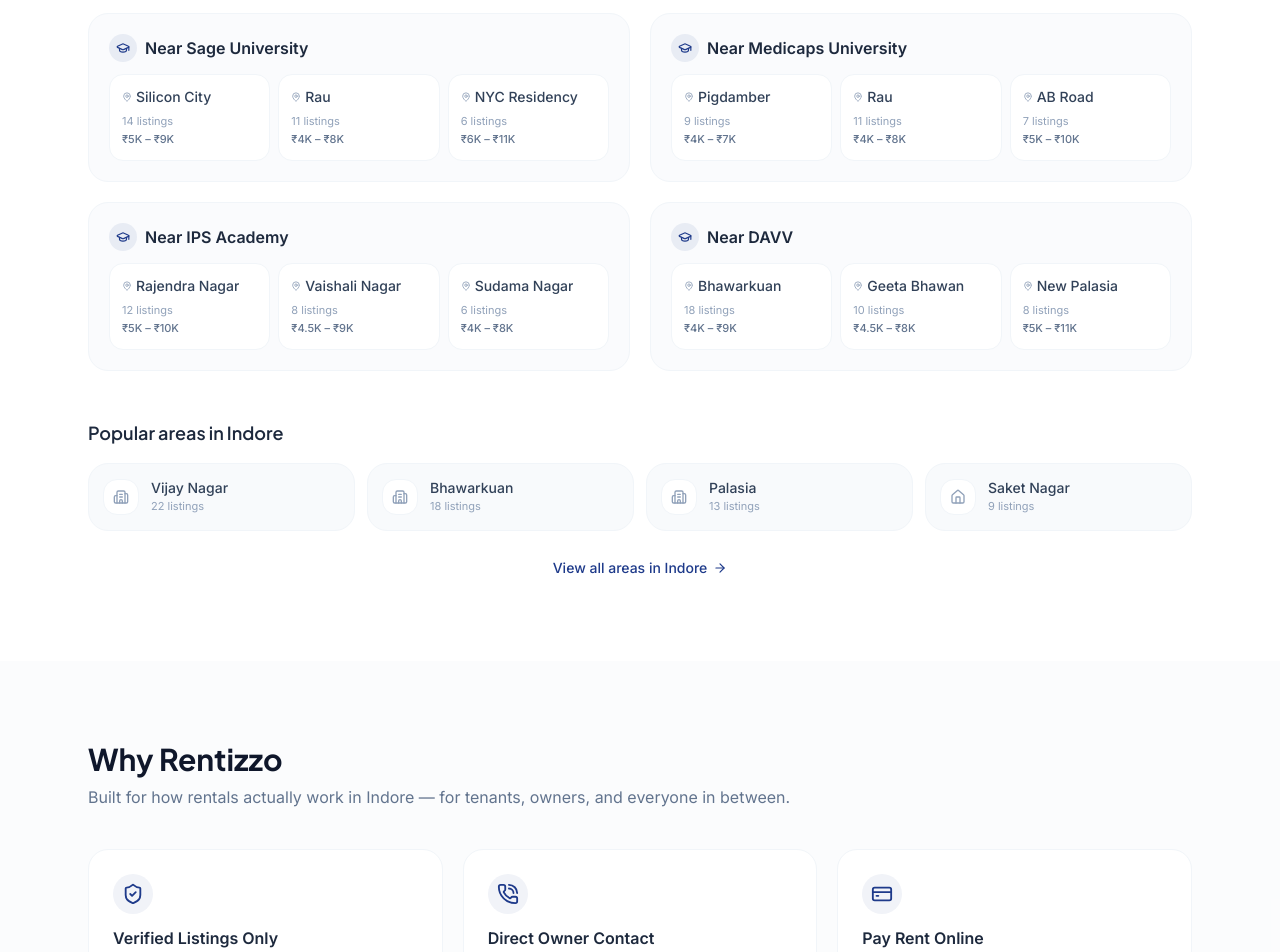
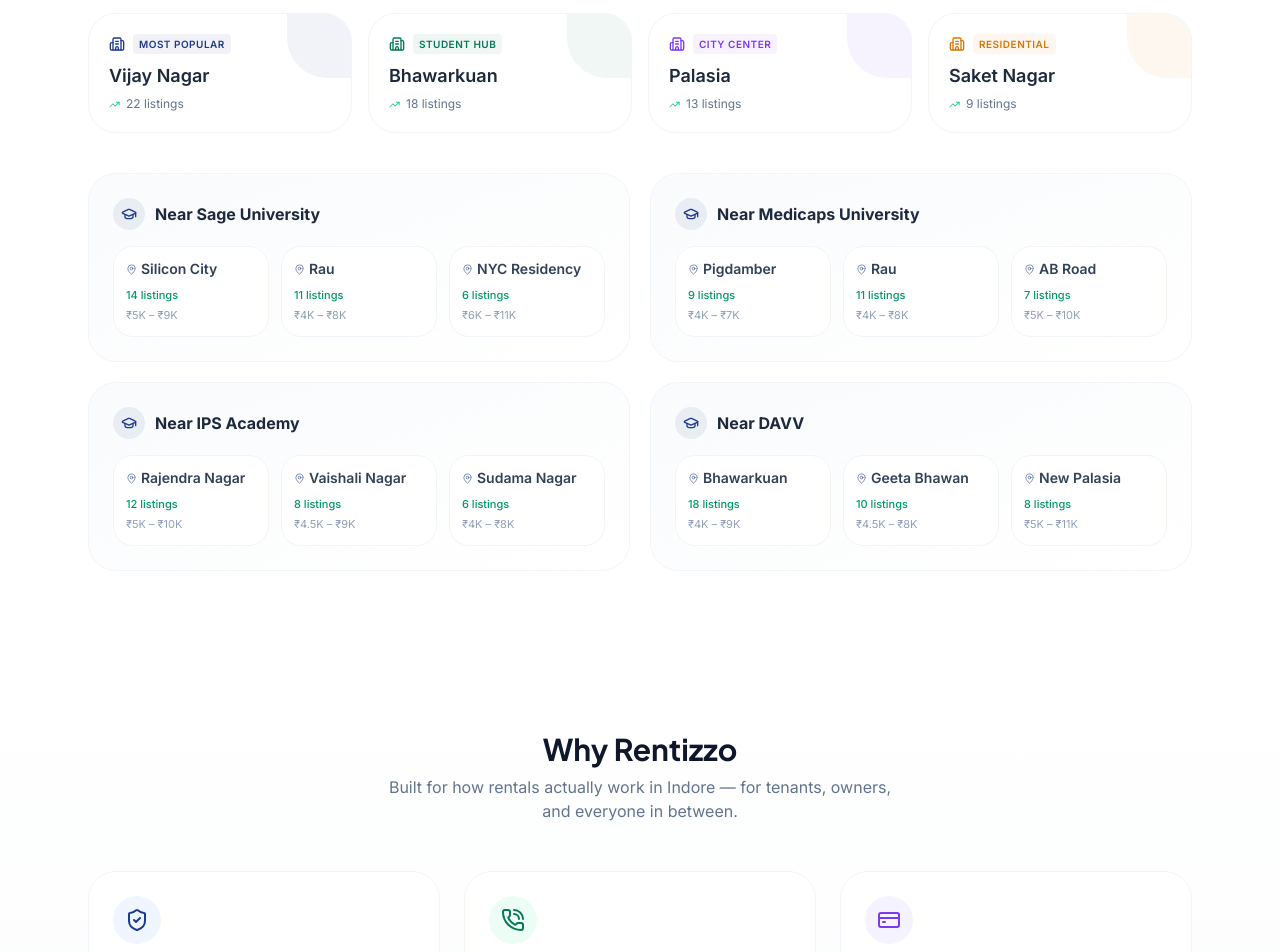
Before and after one commit to rishabhvyas17/Rentizzo, a React (Vite) app: page / in a window 1280 px wide. Shown: the part 880-1832 px from the top of the page. Built offline with nearby package versions, Linux system fonts and the light colour scheme.

Commit message:
feat: redesign LocationBrowse and ValueProps sections with enhanced layout, visual styling, and interactivity

```diff
--- a/src/pages/landing/sections/LocationBrowse.tsx
+++ b/src/pages/landing/sections/LocationBrowse.tsx
@@ -1,6 +1,6 @@
 import { useNavigate } from 'react-router-dom';
 import { motion } from 'framer-motion';
-import { GraduationCap, MapPin, ArrowRight, Building2, Home } from 'lucide-react';
+import { GraduationCap, MapPin, ArrowRight, Building2, Home, TrendingUp } from 'lucide-react';
 
 interface CollegeArea {
   college: string;
@@ -47,10 +47,10 @@
 ];
 
 const POPULAR_AREAS = [
-  { name: 'Vijay Nagar', listings: 22, icon: <Building2 size={16} /> },
-  { name: 'Bhawarkuan', listings: 18, icon: <Building2 size={16} /> },
-  { name: 'Palasia', listings: 13, icon: <Building2 size={16} /> },
-  { name: 'Saket Nagar', listings: 9, icon: <Home size={16} /> },
+  { name: 'Vijay Nagar', listings: 22, tag: 'Most Popular', color: '#1E3A8A' },
+  { name: 'Bhawarkuan', listings: 18, tag: 'Student Hub', color: '#047857' },
+  { name: 'Palasia', listings: 13, tag: 'City Center', color: '#7C3AED' },
+  { name: 'Saket Nagar', listings: 9, tag: 'Residential', color: '#D97706' },
 ];
 
 export function LocationBrowse() {
@@ -63,8 +63,9 @@
   return (
     <section id="areas" className="py-12 sm:py-16 md:py-20 bg-white">
       <div className="max-w-6xl mx-auto px-4 sm:px-6">
-        {/* Section heading — SEO h2 */}
-        <div className="mb-8 sm:mb-10">
+        {/* Section heading with illustration */}
+        <div className="flex flex-col sm:flex-row items-start sm:items-end justify-between gap-4 mb-8 sm:mb-10">
+          <div>
             <h2 className="text-xl sm:text-2xl md:text-3xl font-bold text-slate-900 font-heading mb-2">
               PGs & Hostels near top Indore colleges
             </h2>
@@ -72,46 +73,93 @@
               Browse verified listings grouped by proximity to your college.
             </p>
           </div>
+          <button
+            onClick={() => navigate('/seeker/discover')}
+            className="text-sm font-medium text-[#1E3A8A] hover:text-[#1E3A8A]/80 flex items-center gap-1 flex-shrink-0 transition-colors"
+          >
+            View all areas <ArrowRight size={14} />
+          </button>
+        </div>
+
+        {/* Popular areas — horizontal cards with tags */}
+        <div className="grid grid-cols-2 sm:grid-cols-4 gap-3 sm:gap-4 mb-8 sm:mb-10">
+          {POPULAR_AREAS.map((area, i) => (
+            <motion.button
+              key={area.name}
+              onClick={() => handleAreaClick(area.name)}
+              className="group relative bg-white rounded-2xl border border-slate-100 p-4 sm:p-5 text-left hover:shadow-lg hover:border-slate-200 transition-all duration-300 overflow-hidden"
+              initial={{ opacity: 0, y: 16 }}
+              whileInView={{ opacity: 1, y: 0 }}
+              viewport={{ once: true }}
+              transition={{ duration: 0.35, delay: i * 0.06 }}
+            >
+              {/* Decorative corner */}
+              <div
+                className="absolute top-0 right-0 w-16 h-16 rounded-bl-[40px] opacity-[0.06]"
+                style={{ background: area.color }}
+              />
+
+              <div className="relative">
+                <div className="flex items-center gap-2 mb-2">
+                  <Building2 size={16} style={{ color: area.color }} />
+                  <span
+                    className="text-[10px] font-semibold uppercase tracking-wider px-1.5 py-0.5 rounded"
+                    style={{ color: area.color, background: `${area.color}10` }}
+                  >
+                    {area.tag}
+                  </span>
+                </div>
+                <p className="text-base sm:text-lg font-semibold text-slate-800 group-hover:text-[#1E3A8A] transition-colors">
+                  {area.name}
+                </p>
+                <div className="flex items-center gap-1.5 mt-1.5">
+                  <TrendingUp size={11} className="text-emerald-500" />
+                  <span className="text-xs text-slate-500">{area.listings} listings</span>
+                </div>
+              </div>
+            </motion.button>
+          ))}
+        </div>
 
         {/* College-grouped areas */}
-        <div className="grid grid-cols-1 md:grid-cols-2 gap-4 sm:gap-5 mb-10 sm:mb-12">
+        <div className="grid grid-cols-1 md:grid-cols-2 gap-4 sm:gap-5">
           {COLLEGE_AREAS.map((group, gi) => (
             <motion.div
               key={group.college}
-              className="bg-slate-50/70 rounded-xl border border-slate-100 p-4 sm:p-5"
+              className="bg-gradient-to-br from-slate-50/80 to-white rounded-2xl border border-slate-100 p-5 sm:p-6 hover:shadow-md transition-shadow duration-300"
               initial={{ opacity: 0, y: 16 }}
               whileInView={{ opacity: 1, y: 0 }}
               viewport={{ once: true, margin: '-40px' }}
               transition={{ duration: 0.35, delay: gi * 0.06 }}
             >
               {/* College name */}
-              <div className="flex items-center gap-2 mb-3">
-                <div className="w-7 h-7 rounded-lg bg-[#1E3A8A]/8 flex items-center justify-center flex-shrink-0">
-                  <GraduationCap size={14} className="text-[#1E3A8A]" />
+              <div className="flex items-center gap-2.5 mb-4">
+                <div className="w-8 h-8 rounded-xl bg-[#1E3A8A]/8 flex items-center justify-center flex-shrink-0">
+                  <GraduationCap size={16} className="text-[#1E3A8A]" />
                 </div>
-                <h3 className="text-sm sm:text-base font-semibold text-slate-800">
+                <h3 className="text-sm sm:text-base font-bold text-slate-800">
                   Near {group.college}
                 </h3>
               </div>
 
               {/* Locality cards */}
-              <div className="grid grid-cols-3 gap-2">
+              <div className="grid grid-cols-3 gap-2 sm:gap-3">
                 {group.localities.map((loc) => (
                   <button
                     key={loc.name}
                     onClick={() => handleAreaClick(loc.name)}
-                    className="group bg-white rounded-lg border border-slate-100 p-2.5 sm:p-3 text-left hover:border-[#1E3A8A]/20 hover:shadow-sm transition-all"
+                    className="group/card bg-white rounded-xl border border-slate-100 p-3 text-left hover:border-[#1E3A8A]/20 hover:shadow-md transition-all duration-200"
                   >
-                    <div className="flex items-center gap-1 mb-1.5">
-                      <MapPin size={10} className="text-slate-400 flex-shrink-0" />
-                      <span className="text-xs sm:text-sm font-medium text-slate-700 truncate group-hover:text-[#1E3A8A] transition-colors">
+                    <div className="flex items-center gap-1 mb-2">
+                      <MapPin size={11} className="text-[#1E3A8A]/60 flex-shrink-0" />
+                      <span className="text-xs sm:text-sm font-semibold text-slate-700 truncate group-hover/card:text-[#1E3A8A] transition-colors">
                         {loc.name}
                       </span>
                     </div>
-                    <p className="text-[10px] sm:text-[11px] text-slate-400">
+                    <p className="text-[11px] text-emerald-600 font-medium">
                       {loc.listings} listings
                     </p>
-                    <p className="text-[10px] sm:text-[11px] font-medium text-slate-500">
+                    <p className="text-[11px] text-slate-400 mt-0.5">
                       {loc.priceRange}
                     </p>
                   </button>
@@ -120,47 +168,6 @@
             </motion.div>
           ))}
         </div>
-
-        {/* Popular areas */}
-        <div>
-          <h3 className="text-base sm:text-lg font-semibold text-slate-800 font-heading mb-4">
-            Popular areas in Indore
-          </h3>
-          <div className="grid grid-cols-2 sm:grid-cols-4 gap-3">
-            {POPULAR_AREAS.map((area, i) => (
-              <motion.button
-                key={area.name}
-                onClick={() => handleAreaClick(area.name)}
-                className="group flex items-center gap-3 bg-slate-50 hover:bg-[#1E3A8A]/5 border border-slate-100 hover:border-[#1E3A8A]/15 rounded-xl p-3.5 transition-all text-left"
-                initial={{ opacity: 0, y: 12 }}
-                whileInView={{ opacity: 1, y: 0 }}
-                viewport={{ once: true }}
-                transition={{ duration: 0.3, delay: i * 0.05 }}
-              >
-                <div className="w-9 h-9 rounded-lg bg-white border border-slate-100 flex items-center justify-center text-slate-400 group-hover:text-[#1E3A8A] transition-colors flex-shrink-0">
-                  {area.icon}
-                </div>
-                <div className="min-w-0">
-                  <p className="text-sm font-medium text-slate-700 group-hover:text-[#1E3A8A] transition-colors truncate">
-                    {area.name}
-                  </p>
-                  <p className="text-[11px] text-slate-400">{area.listings} listings</p>
-                </div>
-              </motion.button>
-            ))}
-          </div>
-        </div>
-
-        {/* View all link */}
-        <div className="mt-6 text-center">
-          <button
-            onClick={() => navigate('/seeker/discover')}
-            className="inline-flex items-center gap-1.5 text-sm font-medium text-[#1E3A8A] hover:text-[#1E3A8A]/80 transition-colors"
-          >
-            View all areas in Indore
-            <ArrowRight size={14} />
-          </button>
-        </div>
       </div>
     </section>
   );
--- a/src/pages/landing/sections/ValueProps.tsx
+++ b/src/pages/landing/sections/ValueProps.tsx
@@ -3,69 +3,85 @@
 
 const valueProps = [
   {
-    icon: <ShieldCheck size={22} />,
+    icon: <ShieldCheck size={24} />,
     title: 'Verified Listings Only',
     description: 'Every property is checked before going live. No fake photos, no misleading prices, no bait-and-switch.',
+    color: '#1E3A8A',
+    bgColor: 'bg-blue-50',
   },
   {
-    icon: <PhoneCall size={22} />,
+    icon: <PhoneCall size={24} />,
     title: 'Direct Owner Contact',
     description: 'Connect directly with PG owners and property managers. No middlemen fees, no unnecessary broker charges.',
+    color: '#047857',
+    bgColor: 'bg-emerald-50',
   },
   {
-    icon: <CreditCard size={22} />,
+    icon: <CreditCard size={24} />,
     title: 'Pay Rent Online',
     description: 'Already living somewhere? Pay monthly rent via UPI, card, or netbanking. Get instant digital receipts.',
+    color: '#7C3AED',
+    bgColor: 'bg-violet-50',
   },
   {
-    icon: <Wrench size={22} />,
+    icon: <Wrench size={24} />,
     title: 'Raise Complaints Instantly',
     description: 'Plumbing issue? Electrician needed? Raise maintenance requests from the app and track resolution in real time.',
+    color: '#D97706',
+    bgColor: 'bg-amber-50',
   },
   {
-    icon: <BarChart3 size={22} />,
+    icon: <BarChart3 size={24} />,
     title: 'Owner Dashboard',
     description: 'Property owners and managers get a complete dashboard — track occupancy, rent collection, and tenant management.',
+    color: '#0891B2',
+    bgColor: 'bg-cyan-50',
   },
   {
-    icon: <Users size={22} />,
+    icon: <Users size={24} />,
     title: 'Find Roommates',
     description: 'Looking to share a flat? Match with compatible roommates based on budget, lifestyle, and location preferences.',
+    color: '#DB2777',
+    bgColor: 'bg-pink-50',
   },
 ];
 
 export function ValueProps() {
   return (
-    <section className="py-12 sm:py-16 md:py-20 bg-slate-50/50">
+    <section className="py-12 sm:py-16 md:py-20 bg-gradient-to-b from-white to-slate-50/80">
       <div className="max-w-6xl mx-auto px-4 sm:px-6">
         {/* Heading */}
-        <div className="mb-8 sm:mb-10">
+        <div className="text-center mb-10 sm:mb-12">
           <h2 className="text-xl sm:text-2xl md:text-3xl font-bold text-slate-900 font-heading mb-2">
             Why Rentizzo
           </h2>
-          <p className="text-sm sm:text-base text-slate-500">
+          <p className="text-sm sm:text-base text-slate-500 max-w-lg mx-auto">
             Built for how rentals actually work in Indore — for tenants, owners, and everyone in between.
           </p>
         </div>
 
         {/* Grid */}
-        <div className="grid grid-cols-1 sm:grid-cols-2 lg:grid-cols-3 gap-4 sm:gap-5">
+        <div className="grid grid-cols-1 sm:grid-cols-2 lg:grid-cols-3 gap-5 sm:gap-6">
           {valueProps.map((prop, i) => (
             <motion.div
               key={prop.title}
-              className="bg-white rounded-xl border border-slate-100 p-5 sm:p-6"
-              initial={{ opacity: 0, y: 16 }}
+              className="group bg-white rounded-2xl border border-slate-100 p-6 hover:shadow-lg hover:border-slate-200 transition-all duration-300"
+              initial={{ opacity: 0, y: 20 }}
               whileInView={{ opacity: 1, y: 0 }}
               viewport={{ once: true, margin: '-40px' }}
-              transition={{ duration: 0.35, delay: i * 0.05 }}
+              transition={{ duration: 0.35, delay: i * 0.06 }}
             >
-              <div className="w-10 h-10 rounded-xl bg-[#1E3A8A]/6 flex items-center justify-center text-[#1E3A8A] mb-3">
+              {/* Icon with colored background */}
+              <div
+                className={`w-12 h-12 rounded-2xl ${prop.bgColor} flex items-center justify-center mb-4 group-hover:scale-110 transition-transform duration-300`}
+                style={{ color: prop.color }}
+              >
                 {prop.icon}
               </div>
-              <h3 className="text-sm sm:text-base font-semibold text-slate-800 mb-1.5">
+              <h3 className="text-base sm:text-lg font-semibold text-slate-800 mb-2">
                 {prop.title}
               </h3>
-              <p className="text-xs sm:text-sm text-slate-500 leading-relaxed">
+              <p className="text-sm text-slate-500 leading-relaxed">
                 {prop.description}
               </p>
             </motion.div>
```
Lines whose indentation alone changed are shown as unchanged.
